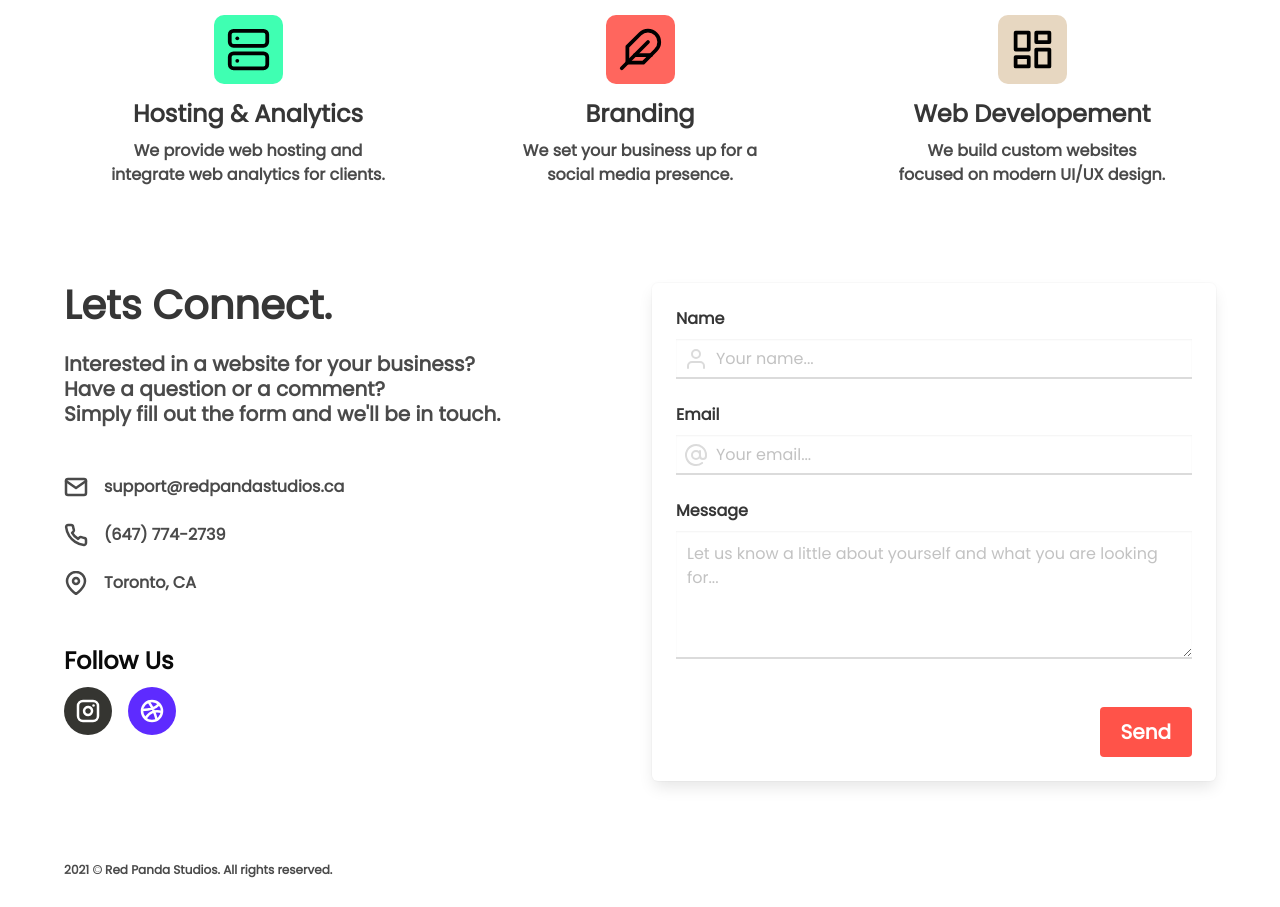
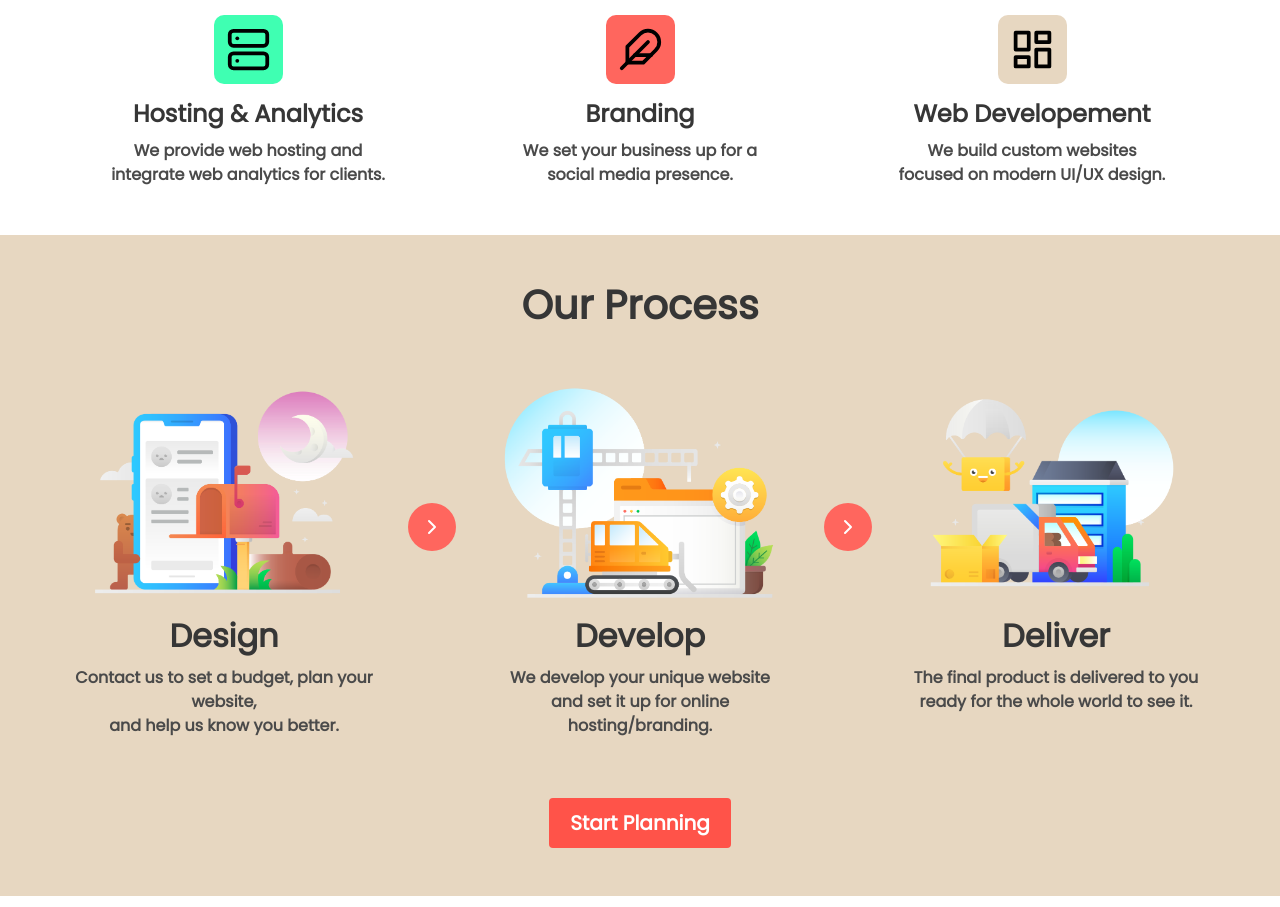
Before and after one commit to HimalP/RedPandaStudios, a website: page index.html in a window 1280 px wide. Shown: the part 693-1600 px from the top of the page. Drawn offline with Linux system fonts and the light colour scheme.

Commit message:
Adding process section

```diff
--- a/assets/css/style.css
+++ b/assets/css/style.css
@@ -27,6 +27,33 @@
 	background: #e7d7c1;
 }
 
+/* Process Section */
+#section-process {
+	background-color: #e7d7c1;
+}
+
+#section-process img {
+	width: 300px;
+}
+
+#section-process .icon-container {
+	border-radius: 50%;
+	position: relative;
+	top: 35%;
+	margin: auto;
+	width: 48px;
+}
+
+#section-process .columns .column .icon-container {
+	background: #ff665e;
+}
+
+@media screen and (max-width: 768px) {
+	#section-process svg {
+		transform: rotate(90deg);
+	}
+}
+
 /* Contact Section */
 .contact-info p {
 	display: flex;
--- a/index.html
+++ b/index.html
@@ -191,6 +191,105 @@
 							</p>
 						</div>
 					</div>
+				</div>
+			</div>
+		</div>
+		<!--
+		<svg
+			preserveAspectRatio="xMidYMax slice"
+			width="100%"
+			xmlns="http://www.w3.org/2000/svg"
+			xmlns:xlink="http://www.w3.org/1999/xlink"
+		>
+			<path
+				d="M0 122L22.8 129.2C45.7 136.3 91.3 150.7 137 145.8C182.7 141 228.3 117 274 104.2C319.7 91.3 365.3 89.7 411.2 102.2C457 114.7 503 141.3 548.8 152C594.7 162.7 640.3 157.3 686 147.8C731.7 138.3 777.3 124.7 823 113C868.7 101.3 914.3 91.7 937.2 86.8L960 82L960 0L937.2 0C914.3 0 868.7 0 823 0C777.3 0 731.7 0 686 0C640.3 0 594.7 0 548.8 0C503 0 457 0 411.2 0C365.3 0 319.7 0 274 0C228.3 0 182.7 0 137 0C91.3 0 45.7 0 22.8 0L0 0Z"
+				fill="#E7D7C1"
+				stroke-linecap="round"
+				stroke-linejoin="miter"
+			></path>
+		</svg> -->
+		<div id="section-process" class="section">
+			<div class="container has-text-weight-bold">
+				<p class="title has-text-centered is-size-2 mb-6">Our Process</p>
+				<div class="columns has-text-centered">
+					<div class="column">
+						<div class="solution-card">
+							<div class="mb-0">
+								<img src="assets/img/design.png" />
+							</div>
+
+							<p class="title is-size-3 mb-3">Design</p>
+							<p>
+								Contact us to set a budget, plan your website, <br />
+								and help us know you better.
+							</p>
+						</div>
+					</div>
+					<div class="column is-narrow">
+						<div class="icon-container p-3">
+							<svg
+								xmlns="http://www.w3.org/2000/svg"
+								width="24"
+								height="24"
+								viewBox="0 0 24 24"
+								fill="none"
+								stroke="white"
+								stroke-width="2"
+								stroke-linecap="round"
+								stroke-linejoin="round"
+							>
+								<polyline points="9 18 15 12 9 6"></polyline>
+							</svg>
+						</div>
+					</div>
+					<div class="column">
+						<div class="solution-card">
+							<div class="">
+								<img src="assets/img/develop.png" />
+							</div>
+
+							<p class="title is-size-3 mb-3">Develop</p>
+							<p>
+								We develop your unique website <br />
+								and set it up for online hosting/branding.
+							</p>
+						</div>
+					</div>
+					<div class="column is-narrow">
+						<div class="icon-container p-3">
+							<svg
+								xmlns="http://www.w3.org/2000/svg"
+								width="24"
+								height="24"
+								viewBox="0 0 24 24"
+								fill="none"
+								stroke="white"
+								stroke-width="2"
+								stroke-linecap="round"
+								stroke-linejoin="round"
+							>
+								<polyline points="9 18 15 12 9 6"></polyline>
+							</svg>
+						</div>
+					</div>
+					<div class="column">
+						<div class="solution-card">
+							<div class="">
+								<img src="assets/img/deliver.png" />
+							</div>
+
+							<p class="title is-size-3 mb-3">Deliver</p>
+							<p>
+								The final product is delivered to you <br />
+								ready for the whole world to see it.
+							</p>
+						</div>
+					</div>
+				</div>
+				<div class="control has-text-centered mt-6">
+					<button class="button is-primary is-size-5 has-text-weight-bold">
+						Start Planning
+					</button>
 				</div>
 			</div>
 		</div>
```
Also changed, not shown: assets/img/deliver.png (added), assets/img/design.png (added), assets/img/develop.png (added).
